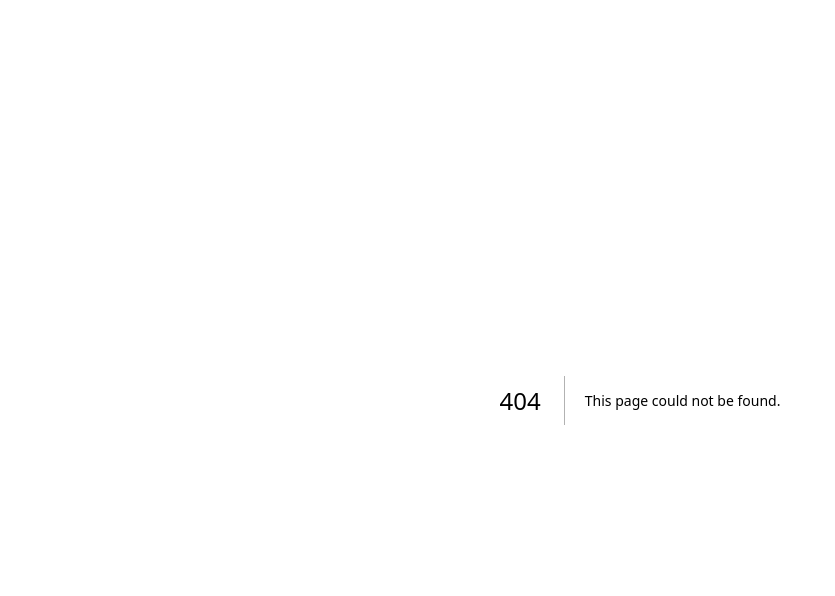
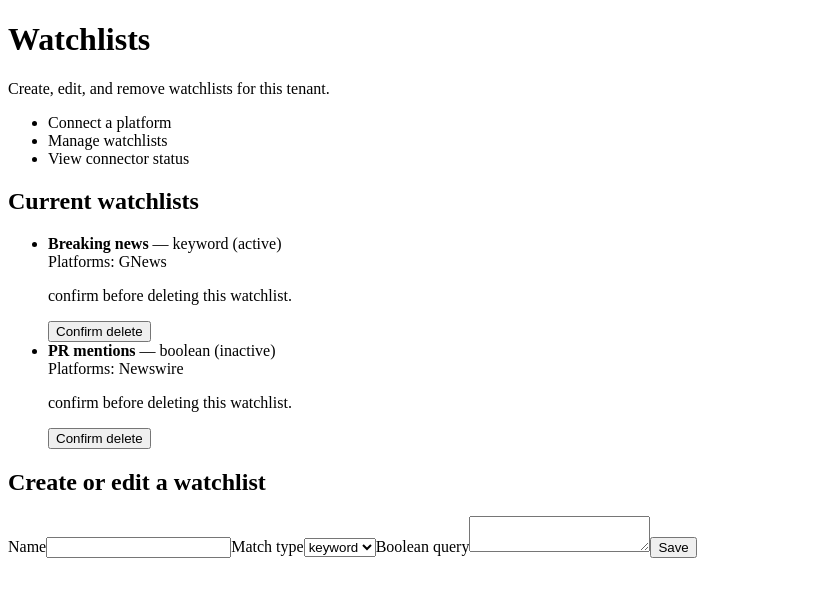
Before and after one commit to mdresch/socialengage, a Next.js app in the folder social-listening-admin/: page /tenant/watchlists in a window 1280 px wide. Before the commit this address had no page. Shown: the top 596 px of the page, without its empty margins (0-835 px from the left). Built offline with nearby package versions, Linux system fonts and the light colour scheme.

Commit message:
Add Story 6.4 watchlist management screen

```diff
--- /dev/null
+++ b/social-listening-admin/src/app/tenant/watchlists/page.tsx
@@ -0,0 +1,58 @@
+import { getTenantShellActions } from '@/lib/role-routing';
+
+const watchlists = [
+  { id: 'w1', name: 'Breaking news', matchType: 'keyword', isActive: true, platforms: ['GNews'] },
+  { id: 'w2', name: 'PR mentions', matchType: 'boolean', isActive: false, platforms: ['Newswire'] },
+];
+
+export default function WatchlistsPage() {
+  const actions = getTenantShellActions({ role: 'tenant_user' });
+
+  return (
+    <main>
+      <h1>Watchlists</h1>
+      <p>Create, edit, and remove watchlists for this tenant.</p>
+      <ul>
+        {actions.map((action) => (
+          <li key={action}>{action}</li>
+        ))}
+      </ul>
+      <section>
+        <h2>Current watchlists</h2>
+        <ul>
+          {watchlists.map((watchlist) => (
+            <li key={watchlist.id}>
+              <strong>{watchlist.name}</strong> — {watchlist.matchType} ({watchlist.isActive ? 'active' : 'inactive'})
+              <div>Platforms: {watchlist.platforms.join(', ')}</div>
+              <p>confirm before deleting this watchlist.</p>
+              <button type="button">Confirm delete</button>
+            </li>
+          ))}
+        </ul>
+      </section>
+      <section>
+        <h2>Create or edit a watchlist</h2>
+        <form>
+          <label>
+            Name
+            <input name="name" defaultValue="" />
+          </label>
+          <label>
+            Match type
+            <select name="matchType" defaultValue="keyword">
+              <option value="keyword">keyword</option>
+              <option value="hashtag">hashtag</option>
+              <option value="account">account</option>
+              <option value="boolean">boolean</option>
+            </select>
+          </label>
+          <label>
+            Boolean query
+            <textarea name="booleanQuery" defaultValue="" />
+          </label>
+          <button type="submit">Save</button>
+        </form>
+      </section>
+    </main>
+  );
+}
```
Also changed, not shown: social-listening-admin/.claude/skills/watchlist-management/SKILL.md (added), 1 other file (tests, documents, lock files or other folders).
